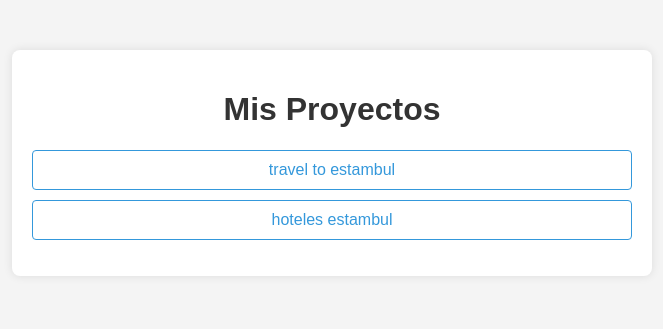
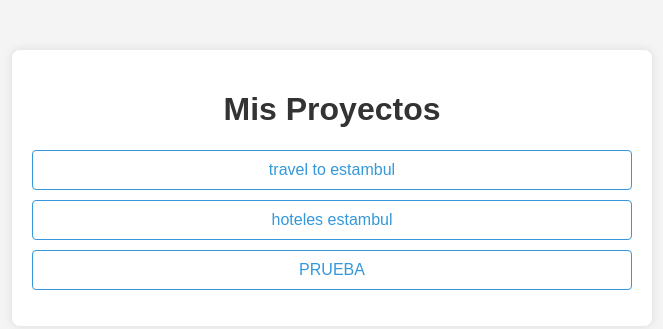
Before and after one commit to turivalencia/VISUAL-CODE-STUDIO, a plain HTML site: page index.html in a window 1280 px wide. Shown: the whole page, without its empty margins (308-971 px from the left). Drawn offline with Linux system fonts and the light colour scheme.

Commit message:
PROYECTO

```diff
--- a/index.html
+++ b/index.html
@@ -12,7 +12,7 @@
         <ul>
             <li><a href="PROYECTOS/TRAVEL TO ISTAMBUL/index.html">travel to estambul</a></li>
             <li><a href="PROYECTOS/HOTELES EN ISTAMBUL/index.html">hoteles estambul</a></li>
-
+            <li><a href="PROYECTOS/prueba/index.html">PRUEBA</a></li>
         </ul>
     </div>
 </body>
```
